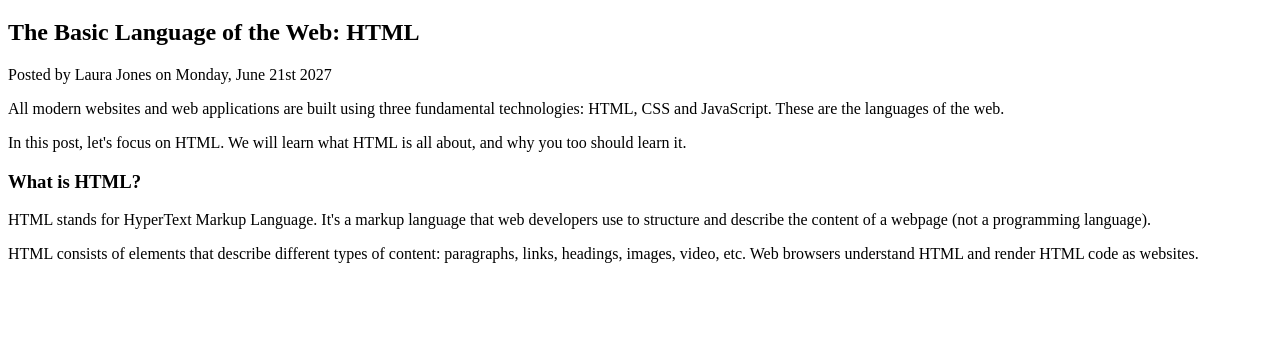
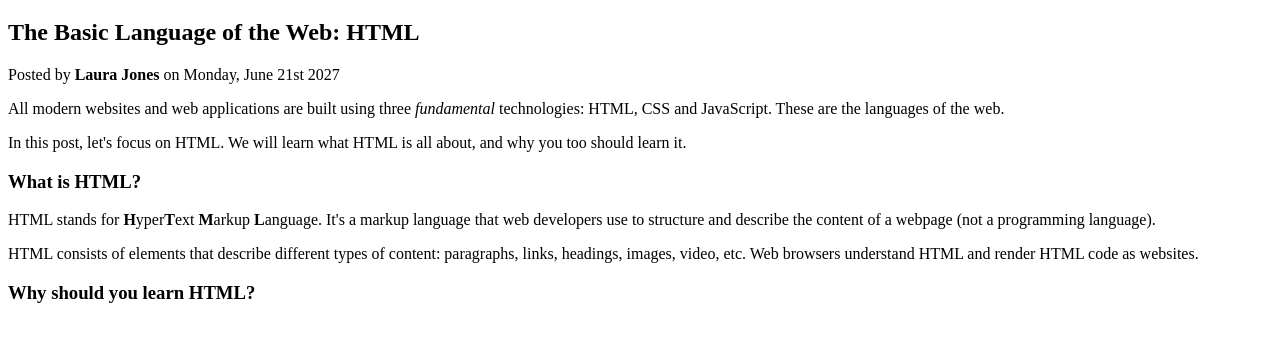
Before and after one commit to Kenan-Kadic/html-fundamentals, a plain HTML site: page index.html in a window 1280 px wide. Shown: the part 62-404 px from the top of the page. Drawn offline with Linux system fonts and the light colour scheme.

Commit message:
html basics added

```diff
--- a/index.html
+++ b/index.html
@@ -9,13 +9,17 @@
   </head>
   <body>
     <!-- body is all the elements that are visible on the page -->
+    <!-- each page should only have one H1 heading-->
     <h1>📘 The Code Magazine</h1>
     <h2>The Basic Language of the Web: HTML</h2>
 
-    <p>Posted by Laura Jones on Monday, June 21st 2027</p>
+    <!-- to make bold always use strong element -->
+    <p>Posted by <strong>Laura Jones</strong> on Monday, June 21st 2027</p>
 
     <p>
-      All modern websites and web applications are built using three fundamental
+      All modern websites and web applications are built using three
+      <!-- for italic use em -->
+      <em>fundamental</em>
       technologies: HTML, CSS and JavaScript. These are the languages of the
       web.
     </p>
@@ -27,15 +31,19 @@
 
     <h3>What is HTML?</h3>
     <p>
-      HTML stands for HyperText Markup Language. It's a markup language that web
-      developers use to structure and describe the content of a webpage (not a
-      programming language).
+      HTML stands for <strong>H</strong>yper<strong>T</strong>ext
+      <strong>M</strong>arkup <strong>L</strong>anguage. It's a markup language
+      that web developers use to structure and describe the content of a webpage
+      (not a programming language).
     </p>
     <p>
       HTML consists of elements that describe different types of content:
       paragraphs, links, headings, images, video, etc. Web browsers understand
       HTML and render HTML code as websites.
     </p>
-    <p></p>
+
+    <h3>Why should you learn HTML?</h3>
   </body>
 </html>
+
+<!-- STRONG and EM are the reason why things are done...to make them strongly appear and emphasize the italic text--Welcome to HTML5 -->
```
